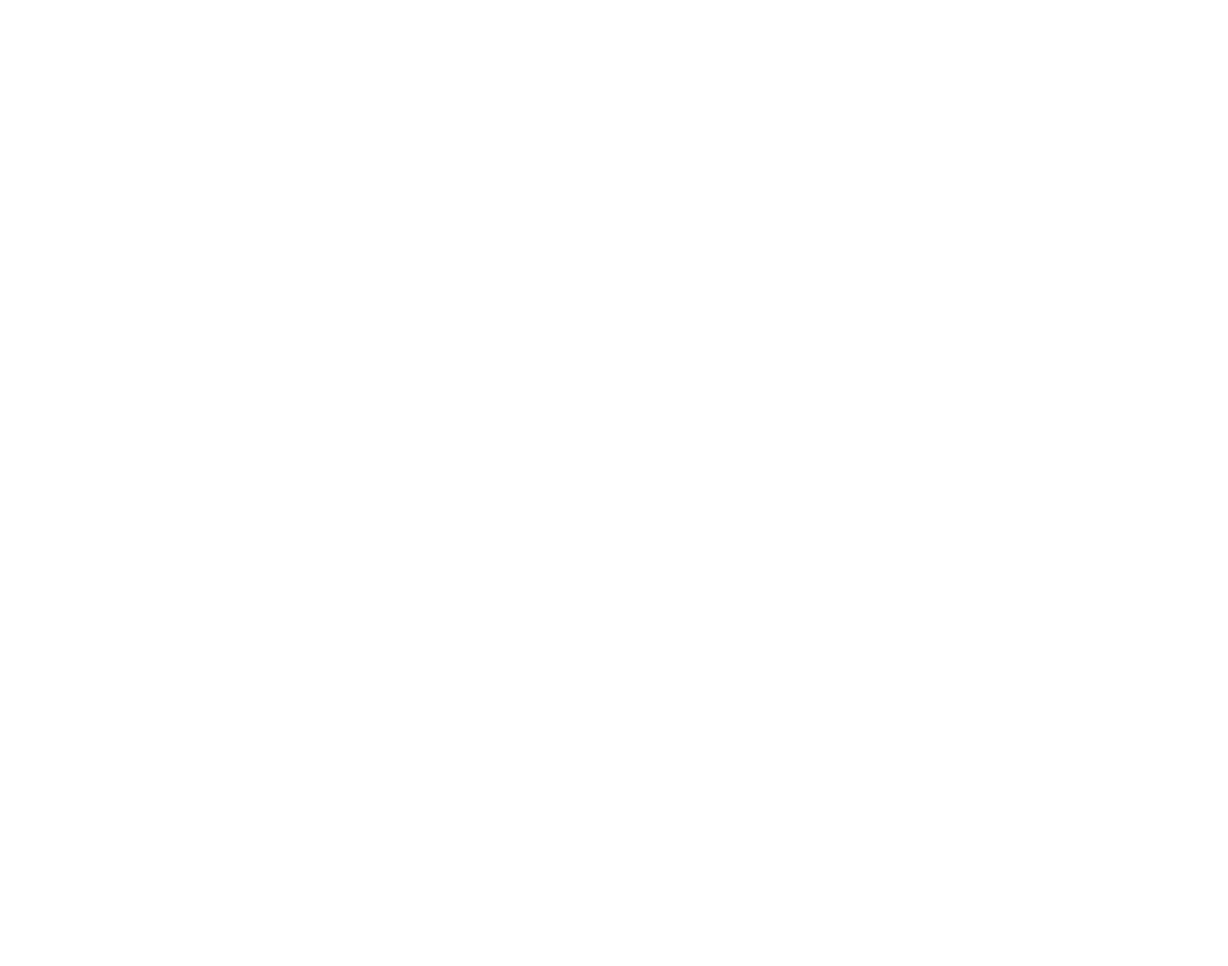
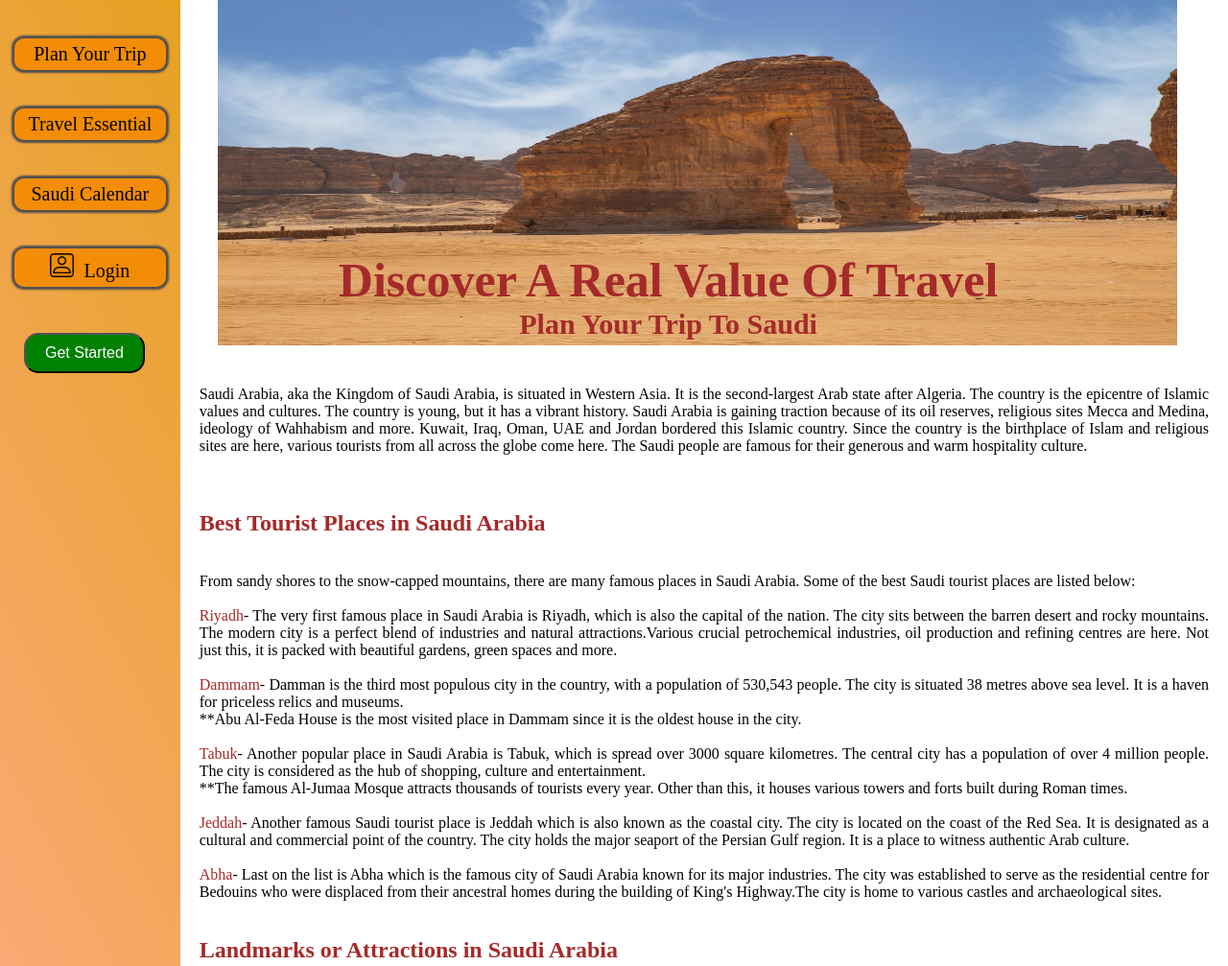
Before and after one commit to awagankomal/Assignment20, a plain HTML site: page index.html in a window 1280 px wide. Shown: the top 1007 px of the page at 96% size. Before the commit the page ends 800 px from the top, so only its background shows below. Drawn offline with Linux system fonts and the light colour scheme.

Commit message:
registration page added

```diff
--- /dev/null
+++ b/Css/common_style.css
@@ -0,0 +1,84 @@
+body {
+    margin: 0px;
+    padding: 0px;
+}
+.center{
+    text-align: center;
+}
+.container {
+    min-height: 100vh;
+    display: flex;
+}
+
+.side_bar {
+    background-color: #FBAB7E;
+    background-image: linear-gradient(62deg, #FBAB7E 0%, #e6a121 100%);
+
+    /*background-color: rgb(236, 159, 16);*/
+    flex-direction: column;
+    width: 220px;
+    display: flex;
+
+
+}
+
+.context {
+    background-color: white;
+    width: 100%;
+
+}
+
+.side_bar_items {
+    border-radius: 10px;
+    background-color: #f38c06;
+    margin-top: 40px;
+    margin-left: 15px;
+    margin-right: 15px;
+    font-size: 20px;
+    text-decoration: none;
+    color: black;
+    text-align: center;
+    padding: 5px 10px;
+    box-shadow: 0px 0px 2px 3px rgb(80, 79, 79);
+
+
+}
+
+.user_logo {
+    height: 25px;
+    width: 25px;
+    margin-right: 10px;
+
+}
+
+.btn {
+    border-radius: 15px;
+    padding: 10px 20px;
+    color: white;
+    background-color: green;
+    margin-left: 25px;
+    margin-top: 30px;
+    font-size: 16px;
+    text-align: center;
+}
+
+.side_bar_items:hover {
+    background-color: none;
+    border-radius: 5px;
+    box-shadow: 0px 0px 2px 3px rgb(12, 12, 12);
+
+}
+
+.user_logo:hover,
+.btn:hover {
+    box-shadow: 0px 0px 2px 3px rgb(247, 241, 241);
+}
+
+.text_style {
+    margin:20px;
+    text-align: justify;
+
+}
+span{
+    color: brown;
+}
--- a/index.html
+++ b/index.html
@@ -1,12 +1,106 @@
 <!DOCTYPE html>
 <html>
+
 <head>
-        <tite></tite>
+    <title>Saudi Trip</title>
+    <meta name="viewport" content="width=device-width, initial-scale=1.0">
+    <link rel="stylesheet" href="./Css/common_style.css">
     <style>
+        .travel_poster {
+            position: relative;
+        }
+
+        .poster_text {
+            position: absolute;
+            left: 34%;
+            top: 85%;
+            transform: translate(-30%, -50%);
+            font-size: 10px;
+            font-weight: bold;
+            text-align: center;
+            color: rgb(32, 32, 32);
+
+        }
 
     </style>
 </head>
+
 <body>
+    <div class="container">
+        <div class="side_bar">
+            <a href="./Pages/PlanYourTrip.html" class="side_bar_items">Plan Your Trip</a>
+            <a href="./Pages/TravelEssential.html" class="side_bar_items">Travel Essential</a>
+            <a href="./Pages/SaudiCalendar.html" class="side_bar_items">Saudi Calendar</a>
+            <a href="./Pages/Login.html" class="side_bar_items"><img src="./Images/interface.png" alt="user_logo"
+                    class="user_logo" />Login</a><br />
+            <a href="./Pages/Register.html"><button class="btn">Get Started</button></a><br />
+        </div>
+        <div class="context">
+            <div class="travel_poster">
+                <img src="./Images/bg_image_sadua.jpeg" width="1000px" height="360px" style="margin-left: 39px;"
+                    aria-valuetext="Discover Your World, Plan Your Trip" />
+                <div class="poster_text">
+                    <span style="font-size: 50px;">Discover A Real Value Of Travel</span><br />
+                    <span style="font-size: 30px;">Plan Your Trip To Saudi</span>
+                </div>
+            </div>
+            <br/>
+            <p class="text_style">Saudi Arabia, aka the Kingdom of Saudi Arabia, is situated in Western Asia. It is the second-largest Arab
+                state after Algeria. The country is the epicentre of Islamic values and cultures. The country is young,
+                but it has a vibrant history.
 
+                Saudi Arabia is gaining traction because of its oil reserves, religious sites Mecca and Medina, ideology
+                of Wahhabism and more. Kuwait, Iraq, Oman, UAE and Jordan bordered this Islamic country.
+
+                Since the country is the birthplace of Islam and religious sites are here, various tourists from all
+                across the globe come here. The Saudi people are famous for their generous and warm hospitality culture.
+            </p>
+            <br />
+            <div  class="text_style">
+                <h2><span>Best Tourist Places in Saudi Arabia</span></h2><br />
+                From sandy shores to the snow-capped mountains, there are many famous places in Saudi Arabia. Some of
+                the best Saudi tourist places are listed below:<br /><br />
+
+                <span>Riyadh</span>- The very first famous place in Saudi Arabia is Riyadh, which is also the capital of
+                the nation. The city sits between the barren desert and rocky mountains. The modern city is a perfect
+                blend of industries and natural attractions.Various crucial petrochemical industries, oil production and
+                refining centres are here. Not just this, it is packed with beautiful gardens, green spaces and
+                more.<br /><br />
+
+                <span>Dammam</span>- Damman is the third most populous city in the country, with a population of 530,543
+                people. The city is situated 38 metres above sea level. It is a haven for priceless relics and
+                museums.<br />
+                **Abu Al-Feda House is the most visited place in Dammam since it is the oldest house in the
+                city.<br /><br />
+
+                <span>Tabuk</span>- Another popular place in Saudi Arabia is Tabuk, which is spread over 3000 square
+                kilometres. The central city has a population of over 4 million people. The city is considered as the
+                hub of shopping, culture and entertainment.<br />
+                **The famous Al-Jumaa Mosque attracts thousands of tourists every year. Other than this, it houses
+                various towers and forts built during Roman times.<br /><br />
+
+                <span>Jeddah</span>- Another famous Saudi tourist place is Jeddah which is also known as the coastal
+                city. The city is located on the coast of the Red Sea. It is designated as a cultural and commercial
+                point of the country.
+                The city holds the major seaport of the Persian Gulf region. It is a place to witness authentic Arab
+                culture.<br /><br />
+
+                <span>Abha</span>- Last on the list is Abha which is the famous city of Saudi Arabia known for its major
+                industries. The city was established to serve as the residential centre for Bedouins who were displaced
+                from their ancestral homes during the building of King's Highway.The city is home to various castles and
+                archaeological sites.<br /><br />
+
+                <h2><span>Landmarks or Attractions in Saudi Arabia</span></h2>
+                Saudi Arabia is famous for its diverse offering but historical landmarks and sites are the significant
+                thing that draws tourists. Some of the famous landmarks include:<br /><br />
+
+                Masjid-al-Haram- The most visited place in Saudi Arabia is Masjid-al-Haram, which is a religious site
+                situated in Mecca. The holy place is one of the biggest mosques, which can host millions of worshippers.
+                <br/><br/>
+            </div>
+
+        </div>
+    </div>
 </body>
+
 </html>
```
Also changed, not shown: Pages/Register.html (added, +76 -0 lines), Images/bg_image_sadua.jpeg (added), Images/bg_travel.jpg (added), Images/interface.png (added), Images/sea2.jpg (added), Images/sea_img.jpg (added), Images/user.png (added), Pages/Login.html (added), Pages/PlanYourTrip.html (added), Pages/SaudiCalendar.html (added), Pages/TravelEssential.html (added). Lines whose indentation alone changed are shown as unchanged.
